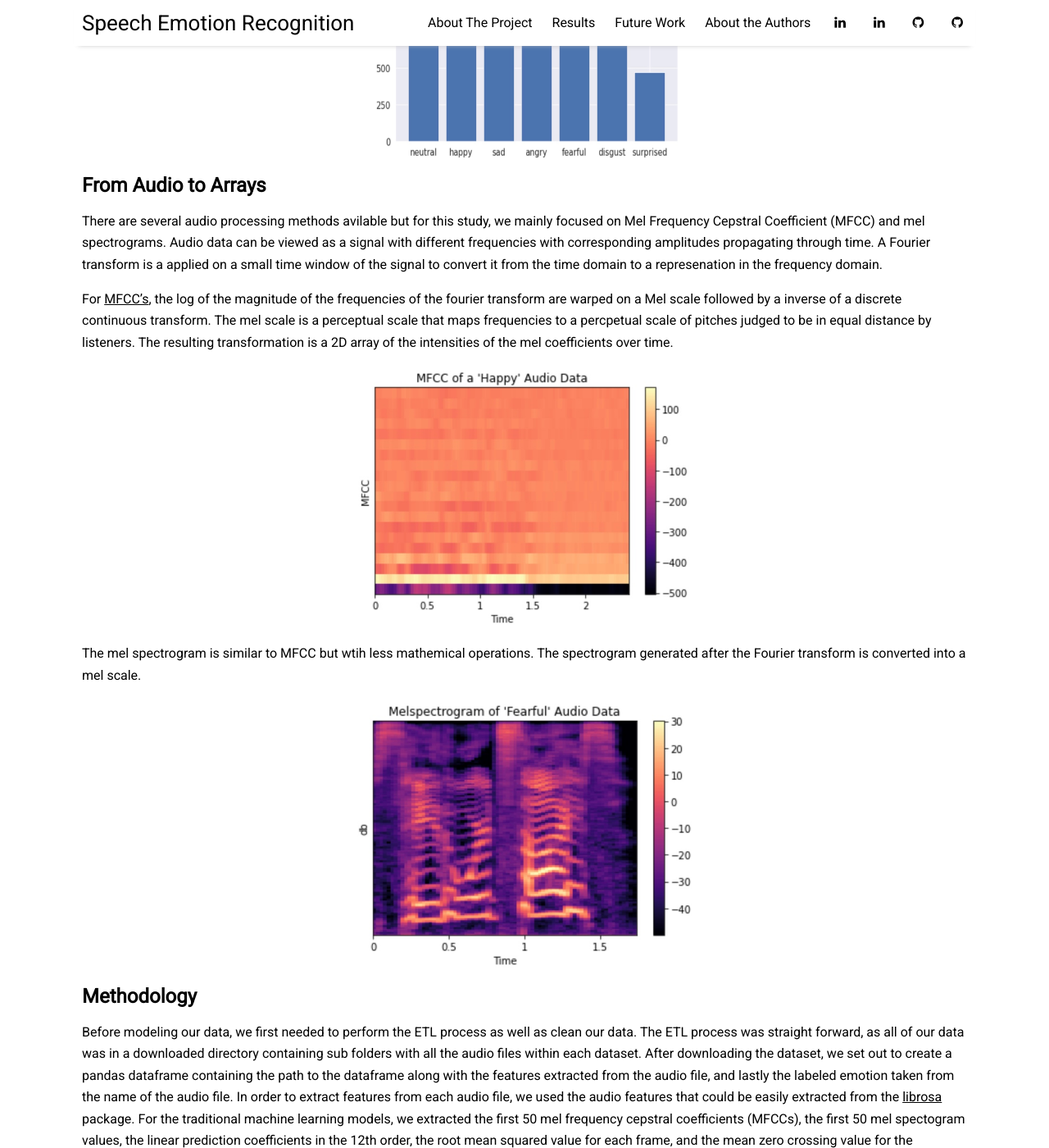
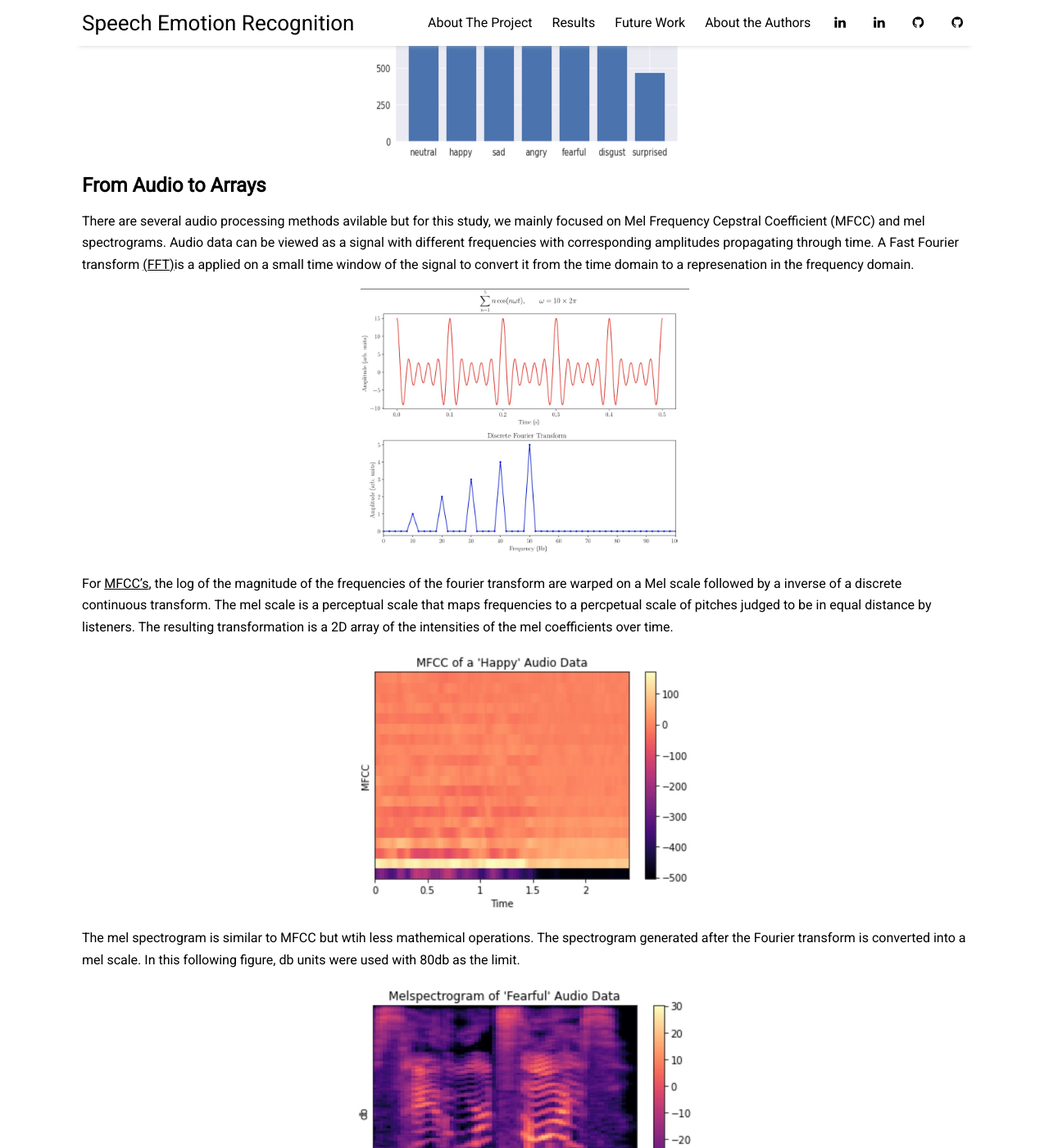
Before and after one commit to kelvinm10/SER_Website, a Jekyll site: the page built from _posts/2022-04-02-about-the-project.md, in a window 1280 px wide and 1400 px high, scrolled down 1110 px. Shown: the whole window at 82% size. Built offline with Jekyll 4.4.1, drawn with Linux system fonts in a browser that asks for light colours; nearby versions of some CDN libraries.

Commit message:
Update 2022-04-02-about-the-project.md
updated links and photos

```diff
--- a/_posts/2022-04-02-about-the-project.md
+++ b/_posts/2022-04-02-about-the-project.md
@@ -29,7 +29,9 @@ of different sentences with different tones and emotions.
 ## From Audio to Arrays
 
 There are several audio processing methods avilable but for this study, we mainly focused on Mel Frequency Cepstral Coefficient (MFCC) and
-mel spectrograms. Audio data can be viewed as a signal with different frequencies with corresponding amplitudes propagating through time. A Fourier transform is a applied on a small time window of the signal to convert it from the time domain to a represenation in the frequency domain.
+mel spectrograms. Audio data can be viewed as a signal with different frequencies with corresponding amplitudes propagating through time. A Fast Fourier transform <a href="https://en.wikipedia.org/wiki/Fast_Fourier_transform">(FFT)</a>is a applied on a small time window of the signal to convert it from the time domain to a represenation in the frequency domain.
+
+<img src="{{ site.github.url }}/assets/img/fft.jpg" alt="fft" style="width:401px;height:331px;">
 
 For <a href="https://link.springer.com/content/pdf/bbm%3A978-3-319-49220-9%2F1.pdf">MFCC's</a>, the log of the magnitude of the frequencies of the fourier transform are warped on a Mel scale followed by a inverse of a discrete continuous transform. The mel scale  is a perceptual scale that maps frequencies to a percpetual scale of pitches judged to be in equal distance by listeners. The resulting transformation is a 2D array of the intensities
 of the mel coefficients over time.
@@ -37,7 +39,7 @@ of the mel coefficients over time.
 <img src="{{ site.github.url }}/assets/img/mfcc_happy_sample.jpg" alt="mfcc" style="width:412px;height:321px;">
 
 The mel spectrogram is similar to MFCC but wtih less mathemical operations. The spectrogram generated after the Fourier transform is converted into
-a mel scale.
+a mel scale. In this following figure, db units were used with 80db as the limit.
 
 <img src="{{ site.github.url }}/assets/img/mfcc_fearful_sample.jpg" alt="mel" style="width:419px;height:331px;">
 
@@ -75,6 +77,9 @@ learning models, as seen in the results tab.
 For the 1D CNN, The network contained a single convolutional layer (kernel size=5) followed by a ReLU activation layer and a dropout layer (p=0.5).
 The layer was then flattened followed by a dense layer and softmax regression.
 
+<img src="{{ site.github.url }}/assets/img/1dConvdiagram.jpeg" alt="CNN" style="width:269px;height:386px;">
+
+
 For the 2D CNN, pytorch was utilized along with a CUDA GPU to speed up training. The network architecture involved
 two convolutional layers (stride=2, kernel size=(2,5)) followed by a (2,2) pooling layer. Another convolutional layer
 is added with the same parameters then a dense layer followed by softmax regression. A dropout layer was added (p=0.5)
```
